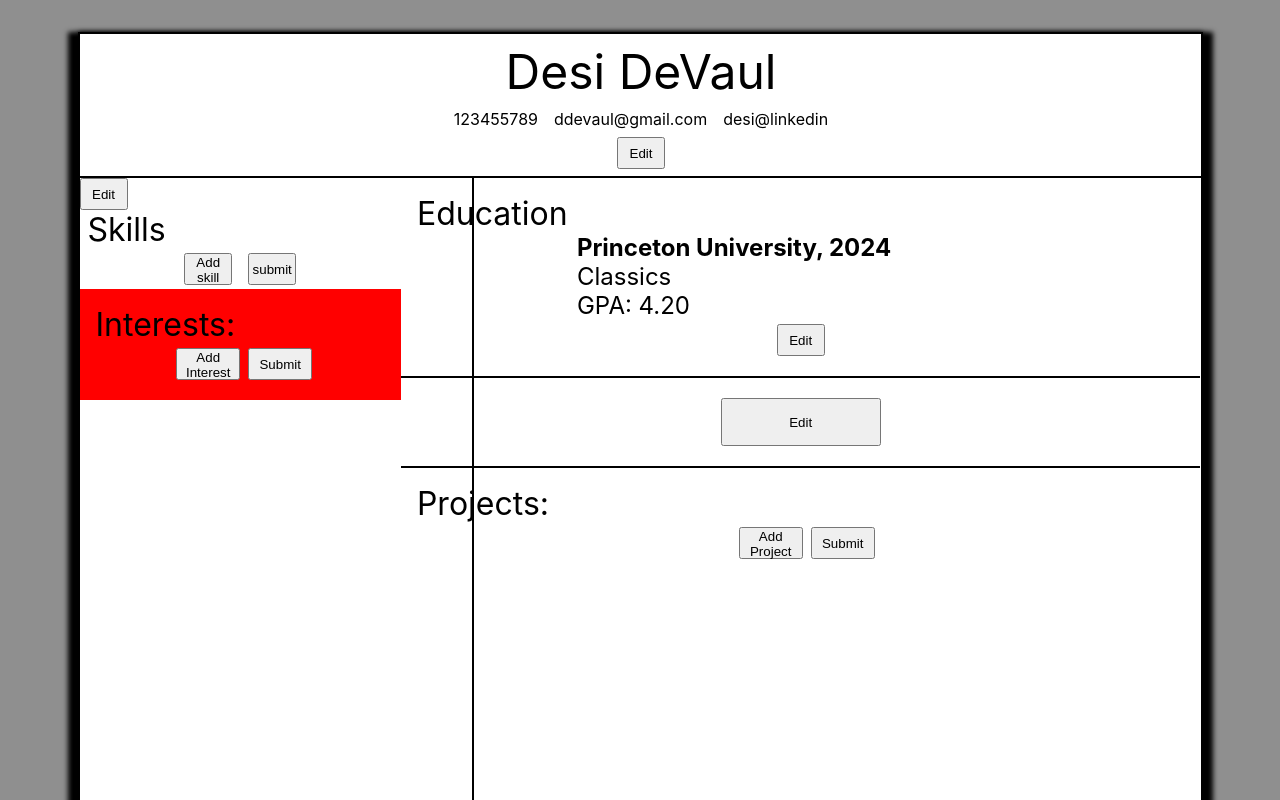
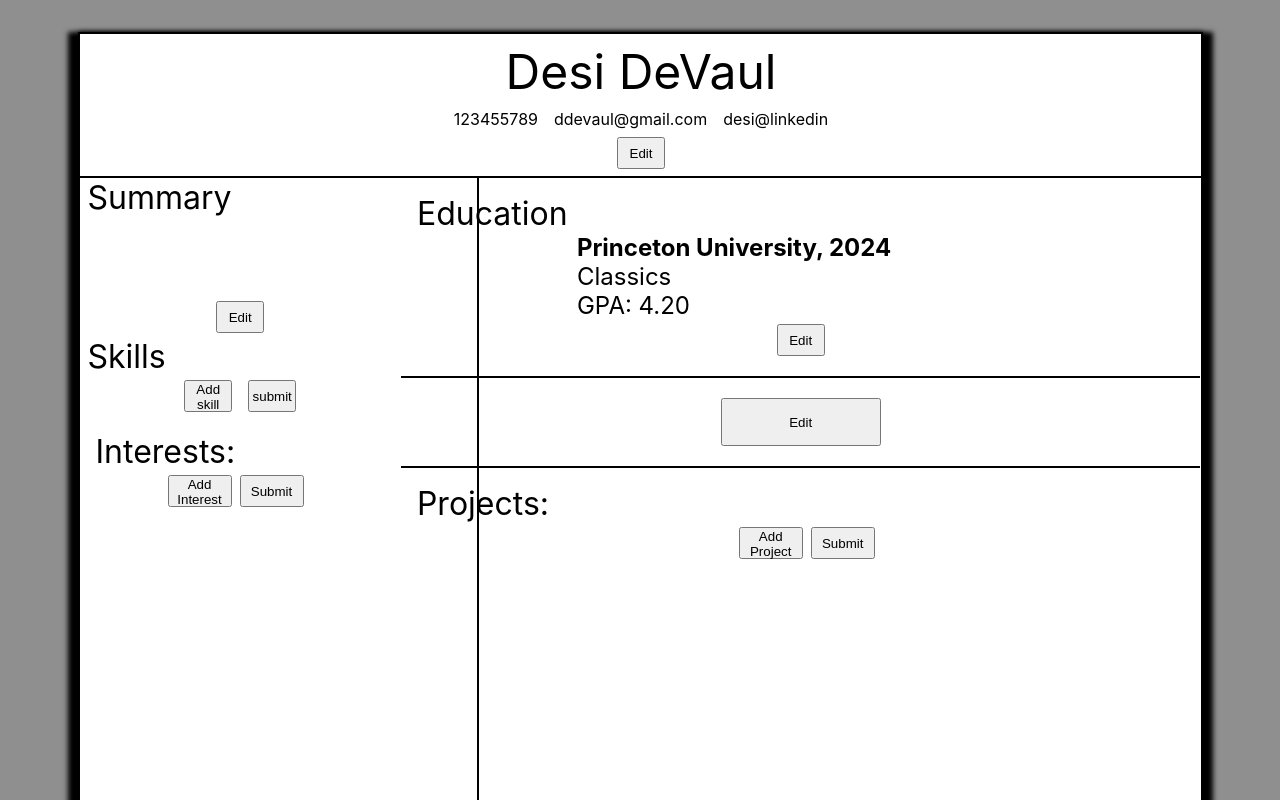
Before and after one commit to ddevaul/cv-application, a React (Create React App) app: page / in a window 1280 px wide. Shown: the top 800 px of the page. Built offline with nearby package versions, Linux system fonts and the light colour scheme.

Commit message:
All sections are working.

```diff
--- a/src/App.css
+++ b/src/App.css
@@ -45,6 +45,6 @@
    height: calc(1500px - 9rem);
    width: 2px;
    background-color: black;
-   left: 472px;
+   left: 477px;
    top: 11rem;
  }
--- a/src/components/Interests.css
+++ b/src/components/Interests.css
@@ -6,10 +6,10 @@
 
 
 .interests{
+  width: 19rem;
   display: flex;
   flex-direction: column;
   padding: 1rem;
-  background-color: red;
 }
 
 .interests .title{
@@ -29,7 +29,7 @@
 .interest {
   display: flex;
   flex-direction: column;
-  margin: 0 10rem;
+  margin: 0 2rem;
 }
 
 .interest .header {
--- a/src/components/Summary.css
+++ b/src/components/Summary.css
@@ -0,0 +1,31 @@
+*, *::before, *::after {
+  box-sizing: border-box;
+  margin: 0;
+  padding: 0;
+}
+
+.summary-div{
+  padding: 0 0.5rem;
+  height: fit-content;
+}
+
+.summary-div .title{
+  font-size: 2rem;
+  display: flex;
+  flex-direction: column;
+  justify-content: center;
+  flex-wrap: wrap;
+  height: fit-content;
+}
+
+
+.summary{
+  width: 90%;
+  min-height: 5rem;
+  margin: 0 auto;
+  font-size: 1rem;
+}
+
+.summary-div button{
+  margin: 0.25rem auto;
+}
--- a/src/components/Summary.js
+++ b/src/components/Summary.js
@@ -22,17 +22,19 @@ export default class Summary extends React.Component {
     if (editing) {
       return (
         <div className="summary-div">
-          <label>Summary
-            <textarea name="summary" onClick={this.handleChange} value={summary}></textarea>
+          <label className="title"> Summary
+            <textarea className="summary" name="summary" onChange={this.handleChange} value={summary}></textarea>
+            <button className="edit-button" onClick={this.toggleEditing} type="button">submit</button>
           </label>
-          <button className="edit-button" onClick={this.toggleEditing} type="button">submit</button>
         </div>
       );
     }
     return (
       <div className="summary-div">
-        <p className="summary">{summary}</p>
-        <button className="edit-button" type="button" onClick={this.toggleEditing}>Edit</button>
+        <label className="title">Summary
+         <p className="summary">{summary}</p>
+         <button className="edit-button" type="button" onClick={this.toggleEditing}>Edit</button>
+        </label>
       </div>
     );
   }
```
Also changed, not shown: src/Summary.css (deleted), 1 other file (tests, documents, lock files or other folders).
